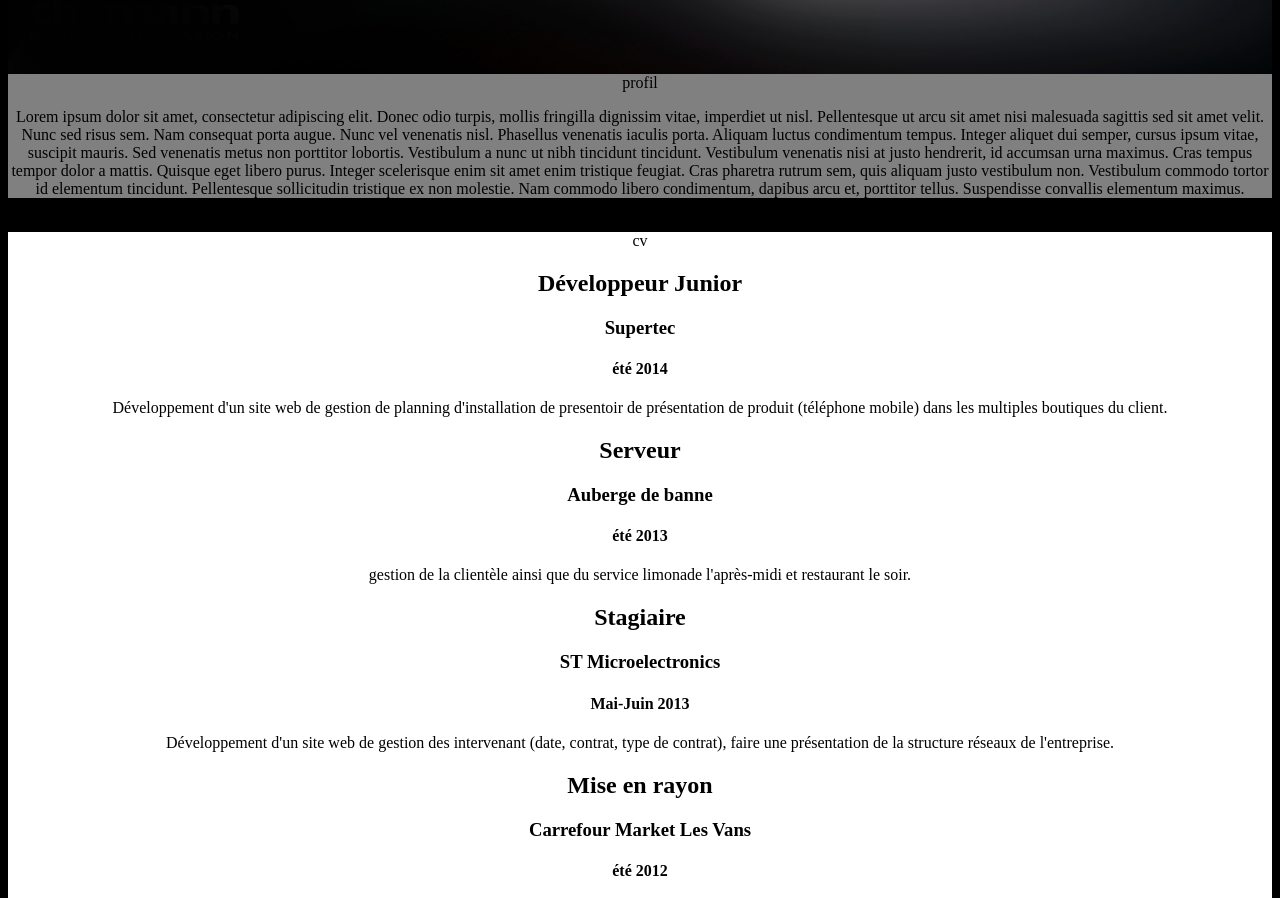
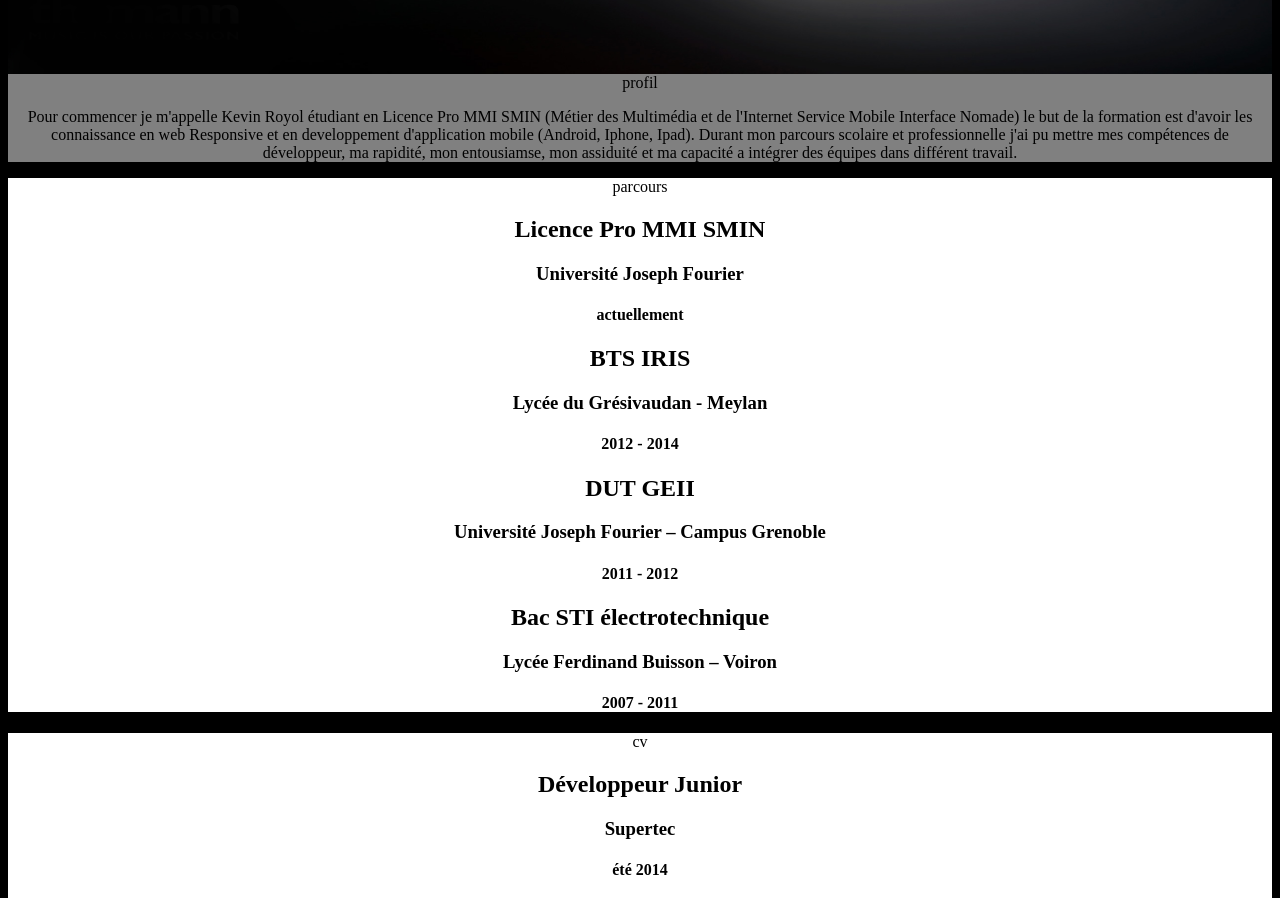
Before and after one commit to kraby38/portfolio, a plain HTML site: page index.html in a window 1280 px wide. Shown: the part 494-1392 px from the top of the page. Drawn offline with nearby package versions, Linux system fonts and the light colour scheme.

Commit message:
modification du texte de la presentation du profil, mise en place du texte du parcours suivit

```diff
--- a/asset/css/section/section.less
+++ b/asset/css/section/section.less
@@ -5,3 +5,7 @@ background-color:grey;
 #cv{
 	background-color:white;
 }
+
+#parcours{
+	background-color: white;
+}
--- a/index.html
+++ b/index.html
@@ -50,17 +50,36 @@
 				<a name="profil">profil</a>
 				<p>
 
-	Lorem ipsum dolor sit amet, consectetur adipiscing elit. Donec odio turpis, mollis fringilla dignissim vitae, imperdiet ut nisl. Pellentesque ut arcu sit amet nisi malesuada sagittis sed sit amet velit. Nunc sed risus sem. Nam consequat porta augue. Nunc vel venenatis nisl. Phasellus venenatis iaculis porta. Aliquam luctus condimentum tempus. Integer aliquet dui semper, cursus ipsum vitae, suscipit mauris. Sed venenatis metus non porttitor lobortis. Vestibulum a nunc ut nibh tincidunt tincidunt.
-
-	Vestibulum venenatis nisi at justo hendrerit, id accumsan urna maximus. Cras tempus tempor dolor a mattis. Quisque eget libero purus. Integer scelerisque enim sit amet enim tristique feugiat. Cras pharetra rutrum sem, quis aliquam justo vestibulum non. Vestibulum commodo tortor id elementum tincidunt. Pellentesque sollicitudin tristique ex non molestie. Nam commodo libero condimentum, dapibus arcu et, porttitor tellus. Suspendisse convallis elementum maximus.
+	Pour commencer je m'appelle Kevin Royol étudiant en Licence Pro MMI SMIN (Métier des Multimédia et de l'Internet Service Mobile Interface Nomade) le but de la formation est d'avoir les connaissance en web Responsive et en developpement d'application mobile (Android, Iphone, Ipad).
+	Durant mon parcours scolaire et professionnelle j'ai pu mettre mes compétences de développeur, ma rapidité, mon entousiamse, mon assiduité et ma capacité a intégrer des équipes dans différent travail.
 
 				</p>
 			</article>
 
 		</section> <!-- fin du profil -->
 
-		<section > <!-- debut du parcours -->
+		<section id="parcours"> <!-- debut du parcours -->
 			<a name="parcours">parcours</a>
+			<article>
+				<h2>Licence Pro MMI SMIN</h2>
+				<h3>Université Joseph Fourier</h3>
+				<h4>actuellement</h4>
+			</article>
+			<article>
+				<h2>BTS IRIS</h2>
+				<h3>Lycée du Grésivaudan - Meylan </h3>
+				<h4>2012 - 2014</h4>
+			</article>
+			<article>
+				<h2>DUT GEII</h2>
+				<h3>Université Joseph Fourier – Campus Grenoble</h3>
+				<h4>2011 - 2012</h4>
+			</article>
+			<article>
+				<h2>Bac STI électrotechnique</h2>
+				<h3>Lycée Ferdinand Buisson – Voiron</h3>
+				<h4>2007 - 2011</h4>
+			</article>
 
 
 		</section> <!-- fin du parcours -->
```
Also changed, not shown: asset/css/font/style.css (added), asset/css/general/general.css (added), asset/css/header/header.css (added), asset/css/inc/variable.css (added), asset/css/menu/responsivemobilemenu.css (added), asset/css/section/competence/competence.css (added), asset/css/section/section.css (added), asset/css/style.css, 1 other file.
